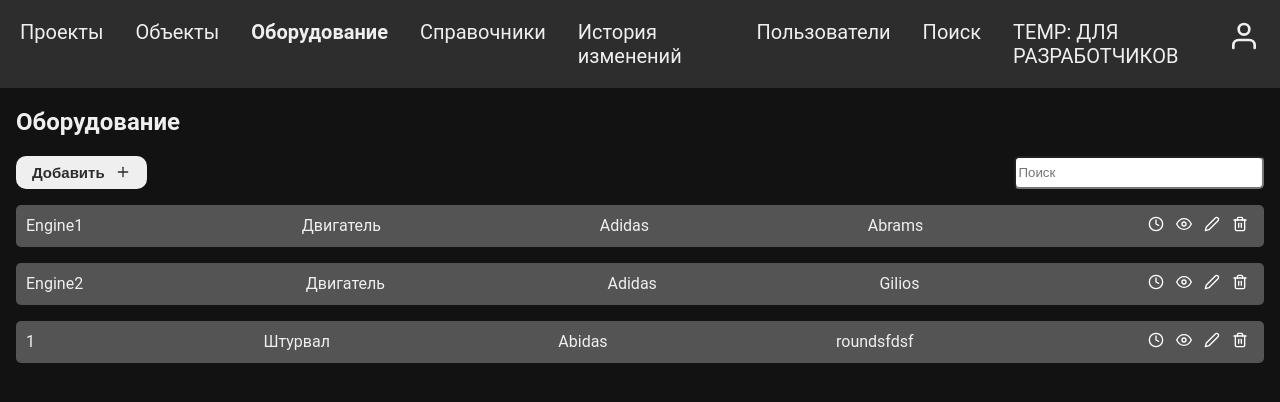
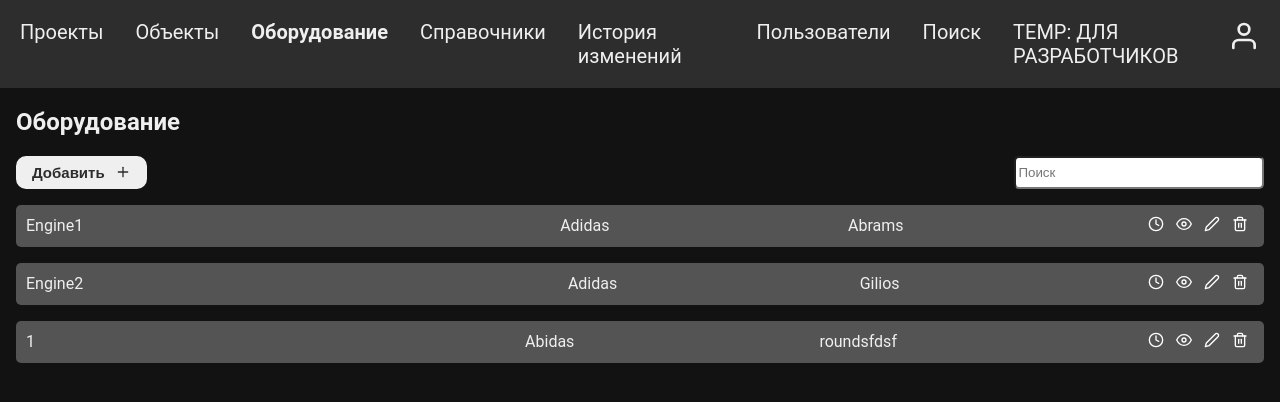
Before and after one commit to RusakovRodion/SRS, a React (Vite) app in the folder frontend/: page /hardware in a window 1280 px wide. Shown: the top 402 px of the page. Built offline with nearby package versions, Linux system fonts and the light colour scheme.

Commit message:
common data file and common main page for objects, projects and hardwares

```diff
--- a/frontend/src/App.tsx
+++ b/frontend/src/App.tsx
@@ -4,11 +4,11 @@ import "./App.css";
 import { Route, Routes, Outlet, Navigate } from "react-router-dom";
 
 import { UiDemoPageForTest } from "./ui/pages/demo_page";
-import { ObjectsPage } from "./ui/pages/objects_page";
-import { ProjectsPage } from "./ui/pages/projects_page";
 import { ProjectInfoPage } from "./ui/pages/project_info_page"
 import { EditProjectForm } from "./ui/pages/edit_project_form"
-import { HardwarePage } from "./ui/pages/hardware_page"
+import { MainPage } from "./ui/pages/main_page"
+import * as fake_data from './ui/fake_backend_data'
+import * as type from'./ui/data_interfaces'
 
 import NavBar from "./ui/navbar";
 
@@ -21,12 +21,18 @@ function App() {
             <Routes>
                 {/* Содержимое element == страница */}
                 <Route path="/for-dev" element={<UiDemoPageForTest />} />
-                <Route path="/projects" element={<ProjectsPage />}/>
+                <Route path="/projects" element={MainPage<type.Project>("Проекты", "projects", fake_data.projects, ['name', 'type_id'])}/>
                     <Route path="/projects/:project_id" element={<ProjectInfoPage />}/>
                     <Route path="/projects/add" element={<EditProjectForm mode={'new'}/>}/>
                 <Route/>
-                <Route path="/objects" element={<ObjectsPage />} />
-                <Route path="/hardware" element={<HardwarePage />}/>
+                <Route path="/objects" element={MainPage<type.Object>("Объекты", "objects", fake_data.objects, ['name', 'projectId',  'regNumber'])} />
+                    <Route path="/objects/:objects_id" element={<div>Объект</div>}/>
+                    <Route path="/objects/add" element={<div>Добавить объект</div>}/>
+                <Route/>
+                <Route path="/hardware" element={MainPage<type.Hardware>("Оборудование", "hardware", fake_data.hardwares, ['name', 'type', 'brand', 'model'])}/>
+                    <Route path="/hardware/:hardware_id" element={<div>Оборудование</div>}/>
+                    <Route path="/hardware/add" element={<div>Добавить оборудование</div>}/>
+                <Route/>
                 <Route path="/handbook" element={<div>Страница справочников</div>}/>
                     <Route path="/handbook/project_types" element={<div>Типы проектов</div>}/>
                     <Route path="/handbook/hardware_types" element={<div>Типы оборудования</div>}/>
--- /dev/null
+++ b/frontend/src/ui/data_interfaces.tsx
@@ -0,0 +1,34 @@
+export interface Project {
+  id: number
+  name: string
+  description: string
+  added: string
+  type_id: number
+}
+
+export interface ProjectType {
+  id: number
+  name: string
+}
+
+export interface Object {
+  id: number
+  name: string
+  projectId: number
+  regNumber: string
+}
+
+export interface Hardware {
+  id: number
+  name: string
+  brand: string
+  model: string
+  description: string
+  added: string
+  type_id: number
+}
+
+export interface HardwareType {
+  id: number
+  name: string
+}
--- a/frontend/src/ui/object.tsx
+++ /dev/null
@@ -1,6 +0,0 @@
-export interface Object {
-  id: number
-  name: string
-  projectId: number
-  regNumber: string
-}
--- /dev/null
+++ b/frontend/src/ui/pages/main_page.tsx
@@ -0,0 +1,42 @@
+import { AddButtonOnlyIcon, ChangesButtonOnlyIcon, AddButton, EditButtonOnlyIcon, DeleteButtonOnlyIcon, WatchButtonOnlyIcon }
+    from "./../buttons";
+import { ListComponent } from './../list_component'
+import { Project } from './../project'
+import {
+    list_item,
+    list_item_info,
+} from "./../list_component.module.css";
+
+import "./page.css";
+import "./../list_component.module.css";
+import { useNavigate  } from "react-router-dom";
+import  "./../fake_backend_data"
+
+export function MainPage<T>(title: string, ref:string, data:T[],  values:string[]) {
+    const navigate = useNavigate();
+    return (
+        <div className="content">
+            <h2>{title}</h2>
+            <div className="add_button_and_search">
+                <AddButton onClick={() => navigate("/"+ ref +"/add")} />
+                <input type="search" placeholder="Поиск"/>
+            </div>
+           <ListComponent<T>
+                options={data}
+                renderOption={(item) => (
+                    <div className={list_item}>
+                        {
+                            values.map(a => <div className={list_item_info}>{item[a]}</div>)
+                        }
+                        <tools>
+                            <ChangesButtonOnlyIcon onClick={() => console.log("changes button")} />
+                            <WatchButtonOnlyIcon onClick={() => navigate("/" + ref + "/" + item.id)} />
+                            <EditButtonOnlyIcon onClick={() => console.log("edit button")} />
+                            <DeleteButtonOnlyIcon onClick={() => console.log("delete button")} />
+                        </tools>
+                    </div>
+                )}
+           />
+        </div>
+    );
+}
```
Also changed, not shown: frontend/src/ui/hardware.tsx (deleted, +0 -14 lines), frontend/src/ui/project.tsx (deleted, +0 -12 lines), frontend/src/ui/pages/old_pages/hardware_page.tsx (renamed from frontend/src/ui/pages/hardware_page.tsx), frontend/src/ui/pages/old_pages/objects_page.tsx (renamed from frontend/src/ui/pages/objects_page.tsx), frontend/src/ui/pages/old_pages/projects_page.tsx (renamed from frontend/src/ui/pages/projects_page.tsx).
